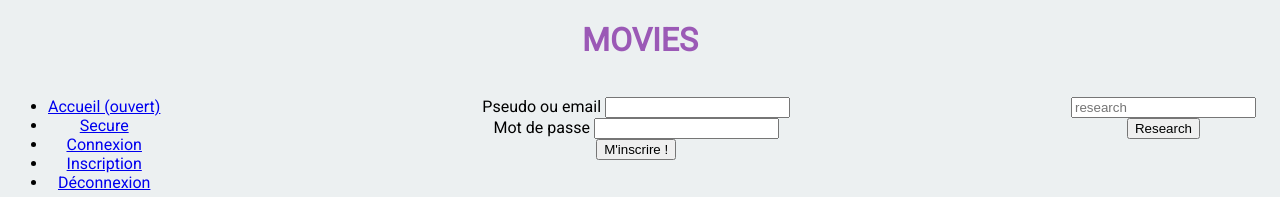
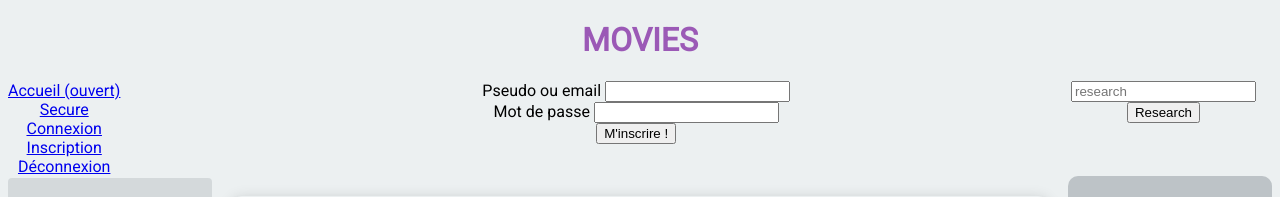
Before and after one commit to whispmoon/movies, a PHP site: page /Movies/ in a window 1280 px wide. Shown: the top 197 px of the page. Run offline with PHP 8.4, Linux system fonts and the light colour scheme; data comes from the database, SQL or seed files in the repository; data that the repository does not hold is empty; classes that the project's autoload settings leave out are loaded by file name.

Commit message:
fifth commit

```diff
--- a/app/Controller/DefaultController.php
+++ b/app/Controller/DefaultController.php
@@ -58,36 +58,35 @@ class DefaultController
 		View::show("errors/404.php", "Oups ! Perdu ?");
 	}
     //Crée un nouvel article. affiche et traite le formulaire
+
+
     public function createMovies()
     {
 				// on crée une nouvelle instance d'article
 		$movies = new \Model\Entity\Movies();
+				// Si le formuklaire est soumis ...
+		if(!empty($_POST)){
+				// validation du fichier uploadé
+				// Si le fichier a bien été envoyé ...
 
-				// Si le formuklaire est soumis ...
-			if(!empty($_movies)){
-
-				// validation du fichjier uploadé
-
-
-				// Si le fichier a bien été envoyé ...
 			if ($_FILES['imdbId']['error'] !=4){
 				//type mime
 				$file = $_FILES['imdbId']['tmp_name'];
 				$finfo = finfo_open(FILEINFO_MIME_TYPE);
 				$mime = finfo_file($finfo,$file);
 				finfo_close($finfo);
+				$uploadError = null;
 
-				$uploadError = null;
 				if (substr($mime, 0, 5) !="imdbId"){
 					$uploadError = "Mimetype invalide";
 				}
 				// taille
+
 				if($_FILES['imdbId']['size'] >100000){
 					$uploadError = "Fichier trop grand";
 				}
 
 				// vérifier les erreurs d'upload
-
 				if($_FILES['imdbId']['error'] !==0){
 					$uploadError = "Une erreur est survenue";
 				}
@@ -98,7 +97,7 @@ class DefaultController
 					$img = new \abeautifulsite\simpleimage($file);
 					$destination = uniqid().".jpg"; // nom du fichier
 					$img->best_fit(300,300)
-					->desaturate()->save(UPLOAD_DIR.  $destination );
+						->save(UPLOAD_DIR.  $destination );
 					// on hydrate la propriété dans l'objet
 					$movies->setImdbId($destination);
 				}
@@ -113,18 +112,18 @@ class DefaultController
 			$movies->setRuntime($_POST['runtime']);
 			$movies->setTrailerUrl($_POST['trailerUrl']);
 			$movies->setDateCreated($_POST['dateCreated']);
+			$movies->setPlot($_POST['plot']);
+			// $movies->setImdbId($_POST['imdbId']);
+			$movies->setYear($_POST['year']);
 
 			// déclenche la validation de l'article retourne true ou false
 			if($movies->isValid()){
-
-
-
 			// demande au manger de sauvegarder l'instance
 				$moviesManager = new \Model\Manager\MoviesManager();
 				$moviesManager->create($movies);
 			}
 		}
-			View::show("movies_create.php","Publier un nouvel article !", ["movies" => $movies]);
+		View::show("createMovies.php","Publier un nouvel article !", ["movies" => $movies]);
 
 	}
 public function toprated()
@@ -144,46 +143,37 @@ public function toprated()
     }
 
 public function connexion(){
-		$moviesManager = new MoviesManager();
 
-		$movies = $moviesManager->findTopRated();
-				$data =[
-			"movies" =>$movies,
 
-		];
-			View::show("connexion.php", "connexion !",$data);
+
+
+			View::show("connexion.php", "connexion !");
 	}
 
 public function deconnexion(){
-		$moviesManager = new MoviesManager();
 
-		$movies = $moviesManager->findTopRated();
-			View::show("deconnexion.php", "deconnexion !",["movies" => $movies]);
+
+
+			View::show("deconnexion.php", "deconnexion !");
 	}
 
 
 
 public function inscription(){
-		$moviesManager = new MoviesManager();
 
-				$data =[
-		"movies" =>$movies,
 
-		];
 
-		$movies = $moviesManager->findTopRated();
-		View::show("inscription.php", "inscription !",$data);
+		View::show("inscription.php", "inscription !");
 	}
 
 
 
 public function researchResult(){
 		$moviesManager = new MoviesManager();
-		$movies = $moviesManager->findTopRated();
 		$search = $moviesManager->findTitleMovies();
 
 				$data =[
-			"movies" =>$movies,
+			// "movies" =>$movies,
 			"search"=>$search,
 		];
 		View::show("researchResult.php", "researchResult !",$data);
@@ -200,7 +190,7 @@ public function nav(){
 
 public function research(){
 		$moviesManager = new MoviesManager();
-		$movies = $moviesManager->findTopRated();
+
 		$search = $moviesManager->findTitleMovies();
 
 				$data =[
@@ -210,4 +200,22 @@ public function research(){
 			View::show("researchResult.php", "researchResult !",$data);
 	}
 
+	public static function asideTopRated()
+	{
+    $moviesManager = new MoviesManager();
+
+	$movies = $moviesManager->findTopRated();
+
+      include("app/templates/asideTopRated.php");
     }
+
+	public static function countAll()
+	{
+	$moviesManager = new MoviesManager();
+
+	$movies = $moviesManager->countAll();
+
+      include("app/templates/countall.php");
+	}
+
+}
--- a/app/Model/Manager/MoviesManager.php
+++ b/app/Model/Manager/MoviesManager.php
@@ -31,8 +31,8 @@ class MoviesManager
     }
 
     public function create(Movies $movies){
-        $sql = "INSERT INTO movies (id,imdbId, title, year, cast, directors, writers, plot, rating, votes,runtime, trailerUrl, dateCreated, dateModified)
-                         VALUES (:id,:imdbId, :title, :year, :cast, :directors, :writers, :plot, :rating, :votes,:runtime, :trailerUrl, :dateCreated, NOW())";
+        $sql = "INSERT INTO movies (id,imdbId, title, year, cast, directors, writers, plot, rating, runtime, trailerUrl, dateCreated, dateModified)
+                         VALUES (:id,:imdbId, :title, :year, :cast, :directors, :writers, :plot, :rating, :runtime, :trailerUrl, :dateCreated, NOW())";
 
         $dbh = Db::getDbh();
         $stmt = $dbh->prepare($sql);
@@ -44,9 +44,9 @@ class MoviesManager
         $stmt->bindValue("writers",$movies->getWriters());
         $stmt->bindValue("plot",$movies->getPlot());
         $stmt->bindValue("rating",$movies->getRating());
-        $Rtmt->bindValue("votes",$movies->getVotes());
         $stmt->bindValue("runtime",$movies->getRuntime());
         $stmt->bindValue("trailerUrl",$movies->getTrailerUrl());
+        $stmt->bindValue("dateCreated",$movies->getDateCreated());
         return $stmt->execute();
     }
         public function findTopRated()
@@ -63,7 +63,8 @@ class MoviesManager
     }
 
     public function countAll(){
-        $sql = "SELECT COUNT (*) FROM movies";
+        $sql = "SELECT COUNT(*) FROM movies";
+        $dbh = Db::getDbh();
         $stmt= $dbh->prepare($sql);
         $stmt->execute();
         $count = $stmt->fetchColumn();
@@ -77,7 +78,7 @@ public function findHomeMovies($page){
         $offset =($page-1)*$numPerPage; //nbre de films à sauter
         $sql = "SELECT *
                 FROM movies
-                ORDER BY rating DESC
+                ORDER BY rating ASC
                 LIMIT $numPerPage
                 OFFSET $offset";
                 //LIMIT : nbre de lignes à récupérer
@@ -88,7 +89,8 @@ public function findHomeMovies($page){
         $stmt->execute();
         //fetchAll parcourt les résultats
         $results =$stmt->fetchAll(\PDO::FETCH_CLASS,'\Model\Entity\Movies');
-        return $results;    }
+        return $results;
+        }
 
         public function findTitleMovies(){
 
@@ -103,4 +105,7 @@ public function findHomeMovies($page){
         return $search;
         }
 
+
+
+
 }
--- a/app/config/routes.php
+++ b/app/config/routes.php
@@ -28,5 +28,7 @@
 		"/createMovies"=>"createMovies",
 		"/researchResult"=>"researchResult",
 		"/createMovies"=>"createMovies",
+		"/asidetoprated"=>"asidetoprated",
+		"/countall"=>"countall",
 
 	];
--- /dev/null
+++ b/app/templates/asideTopRated.php
@@ -0,0 +1,7 @@
+<ul>
+    <?php foreach($movies as $movie): ?>
+    <li>
+        <a href="<?=BASE_URL?>movieDetails?id=<?= $movie->getId()?>"><?= $movie->getTitle()?></a>
+    </li>
+    <?php endforeach; ?>
+</ul>
--- a/app/templates/base.php
+++ b/app/templates/base.php
@@ -29,7 +29,7 @@
 			<a href="<?=BASE_URL?>/toprated">Top rated</a>
 			<a href="<?=BASE_URL?>/connexion">Connexion</a>
 			<a href="<?=BASE_URL?>/deconnexion">Deconnexion</a>
-			<a href="<?=BASE_URL?>/research">Research</a>
+			<a href="<?=BASE_URL?>/inscription">Inscription</a>
 			<a href="<?=BASE_URL?>/createMovies">Create</a>
 		</nav>
 		<div class="container">
@@ -38,13 +38,8 @@
 		</div>
 		<aside>
 			<h2>TOP RATED</h2>
-				<ul>
-					<?php foreach($movies as $movie): ?>
-					<li>
-						<a href="<?=BASE_URL?>movieDetails?id=<?= $movie->getId()?>"><?= $movie->getTitle()?></a>
-					</li>
-					<?php endforeach; ?>
-				</ul>
+			<?php \Controller\DefaultController::asideTopRated() ?>
+			<?php \Controller\DefaultController::countAll() ?>
 		</aside>
 	</div>
 	<footer>
--- /dev/null
+++ b/app/templates/countall.php
@@ -0,0 +1,3 @@
+<div>
+    <?= $movies?>
+</div>
--- a/app/templates/home.php
+++ b/app/templates/home.php
@@ -1,9 +1,8 @@
 <h2>Welcome on Movies !</h2>
-
     <div class="movies">
         <?php foreach($homeMovies as $movie): ?>
         <figure>
-            <a href="<?=BASE_URL?>movieDetails?id=<?= $movie->getId()?>"><img src="<?= BASE_URL?>public/uploads/<?=$movie->getImdbId()?>.jpg"></a>
+            <a href="<?=BASE_URL?>movieDetails?id=<?= $movie->getId()?>"><img title="<?= $movie->getTitle()?>" src="<?= BASE_URL?>public/uploads/<?=$movie->getImdbId()?>.jpg"></a>
             <figcaption><?= $movie->getRating() ?></figcaption>
         </figure>
         <?php endforeach; ?>
--- a/public/css/style.css
+++ b/public/css/style.css
@@ -135,9 +135,23 @@ ASIDE
 *****/
 
 aside {
+    padding: 0%;
     width: 20%;
     border-radius: 10px;
     background-color: #bdc3c7;
+}
+
+aside ul {
+    padding: 5px;
+}
+
+ul {
+    padding: 0%;
+    margin: 0%;
+}
+
+li {
+    list-style: none;
 }
 
 
@@ -179,10 +193,10 @@ a {
 
 
 /****
-RESEARCH
+CREATEMOVIES
 *****/
 
-.research {
+.createmovies {
     display: flex;
     flex-direction: column;
     text-align: center;
@@ -190,7 +204,7 @@ RESEARCH
     width: 80%;
 }
 
-.research input {
+.createmovies input {
     width: 80%;
 }
 
```
Also changed, not shown: app/templates/createMovies.php (+10 -7 lines). Lines whose indentation alone changed are shown as unchanged.
